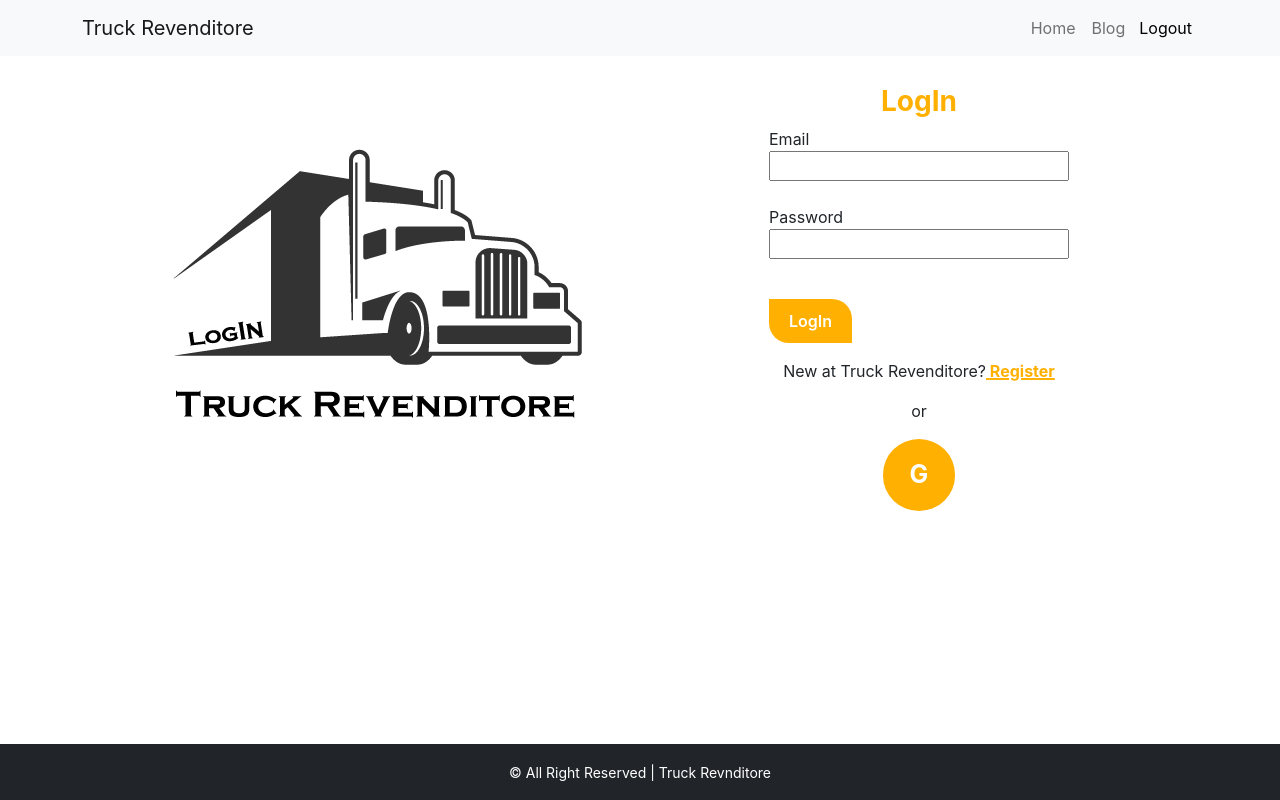
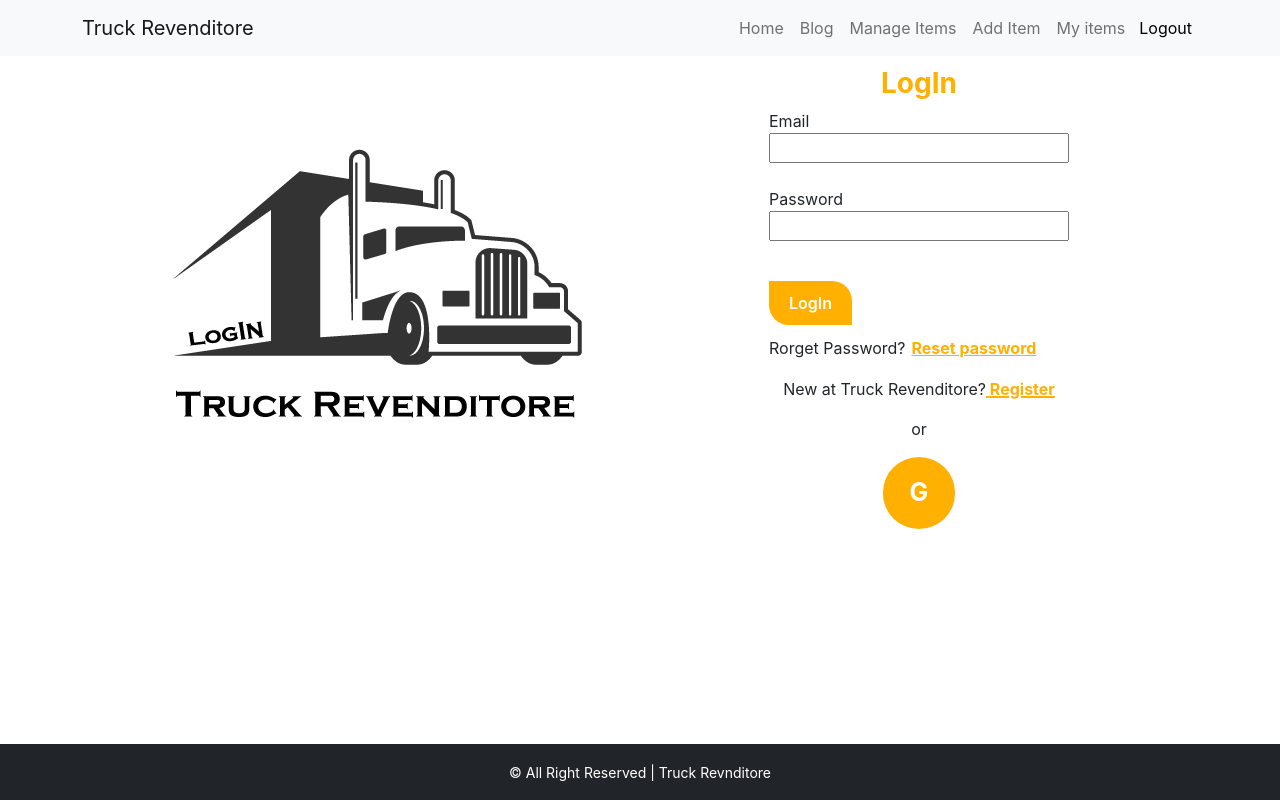
Before and after one commit to omarfurkan/truck-revenditore-client, a React (Create React App) app: page /login in a window 1280 px wide. Built offline with nearby package versions, Linux system fonts and the light colour scheme; no server answers; sample sign-in values are in the browser's storage.

Commit message:
reset password email varification and toast done

```diff
--- a/package.json
+++ b/package.json
@@ -15,6 +15,8 @@
     "react-hook-form": "^7.31.1",
     "react-router-dom": "^6.3.0",
     "react-scripts": "5.0.1",
+    "react-toastify": "^9.0.1",
+    "toastify-js": "^1.11.2",
     "web-vitals": "^2.1.4"
   },
   "scripts": {
--- a/src/App.js
+++ b/src/App.js
@@ -25,7 +25,11 @@ function App() {
           </RequireAuth>
         }></Route>
         <Route path='/manageinventories' element={<ManageInventories></ManageInventories>}></Route>
-        <Route path='/addinventory' element={<AddInventory></AddInventory>}></Route>
+        <Route path='/addinventory' element={
+          <RequireAuth>
+            <AddInventory></AddInventory>
+          </RequireAuth>
+        }></Route>
         <Route path='/login' element={<Login></Login>}></Route>
         <Route path='/register' element={<Register></Register>}></Route>
         <Route path='/blog' element={<Blog></Blog>}></Route>
--- a/src/components/Header/Header.js
+++ b/src/components/Header/Header.js
@@ -23,13 +23,30 @@ const Header = () => {
                             <Nav.Link as={Link} to="/">Home</Nav.Link>
                             <Nav.Link as={Link} to="/blog">Blog</Nav.Link>
                             {
+                                user && <Nav.Link as={Link} to="/manageinventories">Manage Items</Nav.Link>
+
+                            }
+                            {
+                                user && <Nav.Link as={Link} to="/addinventory">Add Item</Nav.Link>
+
+                            }
+
+                            {
+                                user && <Nav.Link as={Link} to="/">My items</Nav.Link>
+
+                            }
+
+                            {
                                 user ?
+
                                     <button
                                         onClick={handleLogOut}
                                         className='btn-pure'
                                     >Logout</button> :
                                     <Nav.Link as={Link} to="/login">Login</Nav.Link>
                             }
+
+
                         </Nav>
                     </Navbar.Collapse>
                 </Container>
--- a/src/components/Login/Login.css
+++ b/src/components/Login/Login.css
@@ -0,0 +1,8 @@
+.reset-btn {
+  border: none;
+  background-color: transparent;
+  color: #ffb001;
+  font-weight: bold;
+  text-decoration: underline;
+  margin-top: 10px;
+}
--- a/src/components/Login/Login.js
+++ b/src/components/Login/Login.js
@@ -1,15 +1,19 @@
 import React, { useState } from 'react';
-import { useSignInWithEmailAndPassword } from 'react-firebase-hooks/auth';
+import { useSendPasswordResetEmail, useSignInWithEmailAndPassword } from 'react-firebase-hooks/auth';
 import { Link, useLocation, useNavigate } from 'react-router-dom';
+import { toast, ToastContainer } from 'react-toastify';
 import auth from '../../firebase.init';
 import loginImg from '../../Images/login.png'
+import Loading from '../Loading/Loading';
 import SocialLogin from '../SocialLogin/SocialLogin';
 import './Login.css'
+import 'react-toastify/dist/ReactToastify.css';
 
 const Login = () => {
     const [email, setEmail] = useState('');
     const [password, setPassword] = useState('');
-    const [signInWithEmailAndPassword, user, error] = useSignInWithEmailAndPassword(auth);
+    const [signInWithEmailAndPassword, user, loading, error] = useSignInWithEmailAndPassword(auth);
+    const [sendPasswordResetEmail, sending] = useSendPasswordResetEmail(auth);
 
     const navigate = useNavigate();
     const location = useLocation();
@@ -17,6 +21,9 @@ const Login = () => {
 
     if (user) {
         navigate(from, { replace: true });
+    }
+    if (loading || sending) {
+        return <Loading></Loading>
     }
 
 
@@ -52,13 +59,31 @@ const Login = () => {
                     <input onChange={handlePasswordChange} type="password" name="password" required />
                     <br />
                     <p className='text-danger'>{error?.message}</p>
+
                     <button className="update-btn" type="submit">LogIn</button>
                 </form>
+                <p> Rorget Password?
+                    <button className='reset-btn'
+                        onClick={async () => {
+                            if (email) {
+                                await sendPasswordResetEmail(email);
+                                toast('Sent email');
+                            }
+                            else {
+                                toast('please enter your email address')
+                            }
+                        }}
+                    >
+                        Reset password
+                    </button>
+                </p>
+
                 <p className='mt-3 regis-log text-center' >New at Truck Revenditore?
                     <Link to='/register'> <span className='regis-log'> Register</span> </Link>
                 </p>
                 <p className='text-center'>or</p>
                 <SocialLogin></SocialLogin>
+                <ToastContainer />
             </div>
         </div>
     );
--- a/src/components/SocialLogin/SocialLogin.js
+++ b/src/components/SocialLogin/SocialLogin.js
@@ -2,10 +2,11 @@ import React from 'react';
 import { useSignInWithGoogle } from 'react-firebase-hooks/auth';
 import { useNavigate } from 'react-router-dom';
 import auth from '../../firebase.init';
+import Loading from '../Loading/Loading';
 import './SocialLogin.css'
 
 const SocialLogin = () => {
-    const [signInWithGoogle, user, error] = useSignInWithGoogle(auth);
+    const [signInWithGoogle, user, loading, error] = useSignInWithGoogle(auth);
     const navigate = useNavigate();
 
     let errorElement;
@@ -15,6 +16,9 @@ const SocialLogin = () => {
                 <p className='text-danger mt-3 text-center'>Error: {error?.message}</p>
             </div>
         );
+    }
+    if (loading) {
+        return <Loading></Loading>
     }
 
     if (user) {
```
Also changed, not shown: 1 other file (tests, documents, lock files or other folders).
